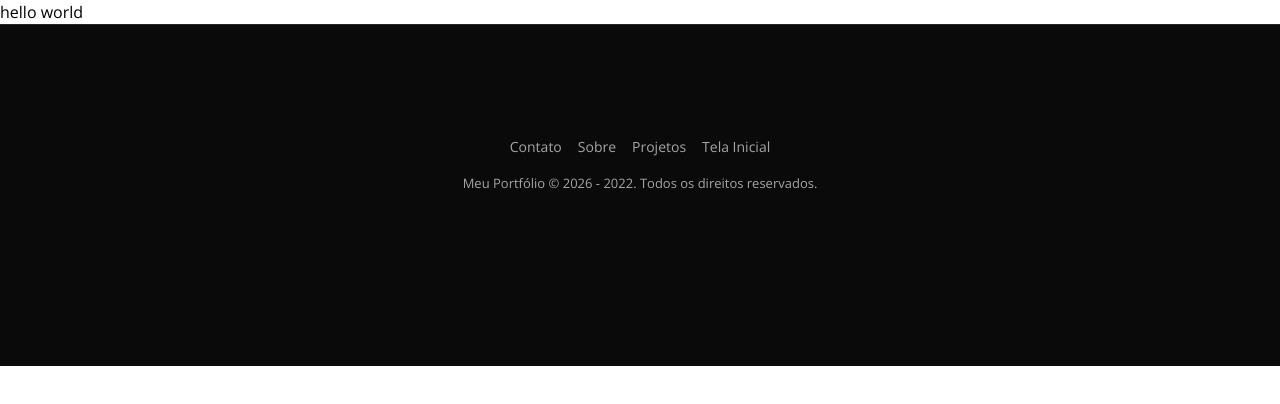
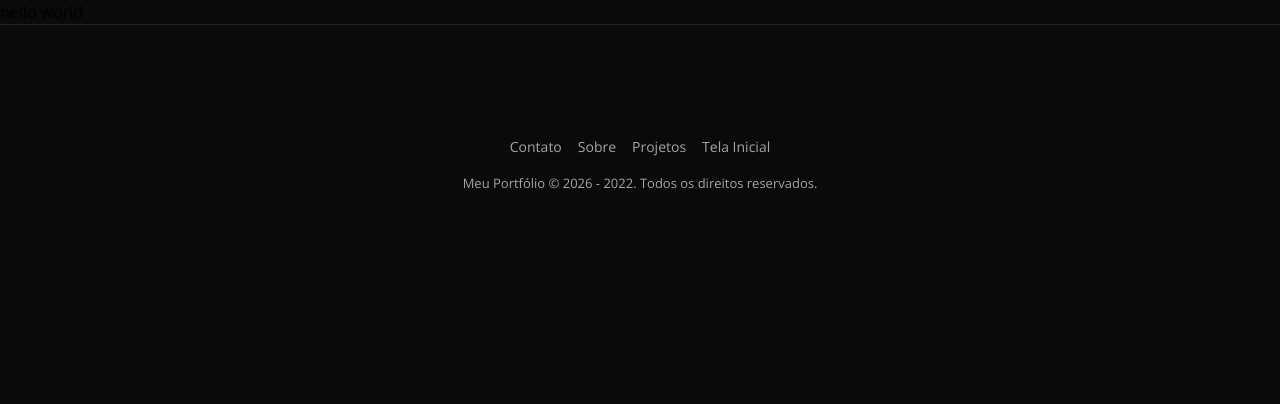
Before and after one commit to davhyandrade/davhyandrade-portal, a Next.js app: page / in a window 1280 px wide. Shown: the top 404 px of the page. Built offline with nearby package versions, Linux system fonts and the light colour scheme; some icons are missing; what @mui/material-nextjs would draw is missing.

Commit message:
feat: adds background color to the body

```diff
--- a/src/app/globals.css
+++ b/src/app/globals.css
@@ -7,6 +7,7 @@ body {
   font-family: "Open Sans", sans-serif;
   -webkit-font-smoothing: antialiased;
   -moz-osx-font-smoothing: grayscale;
+  background-color: var(--mui-palette-background-default);
 }
 
 * {
--- a/src/shared/lib/mui/theme/theme.config.ts
+++ b/src/shared/lib/mui/theme/theme.config.ts
@@ -9,6 +9,7 @@ import { MuiTypography } from "./components/typography/typography.config";
 import { MuiButton } from "./components/button/button.config";
 
 const theme = createTheme({
+  cssVariables: true,
   spacing: 4,
   breakpoints,
   typography,
```
